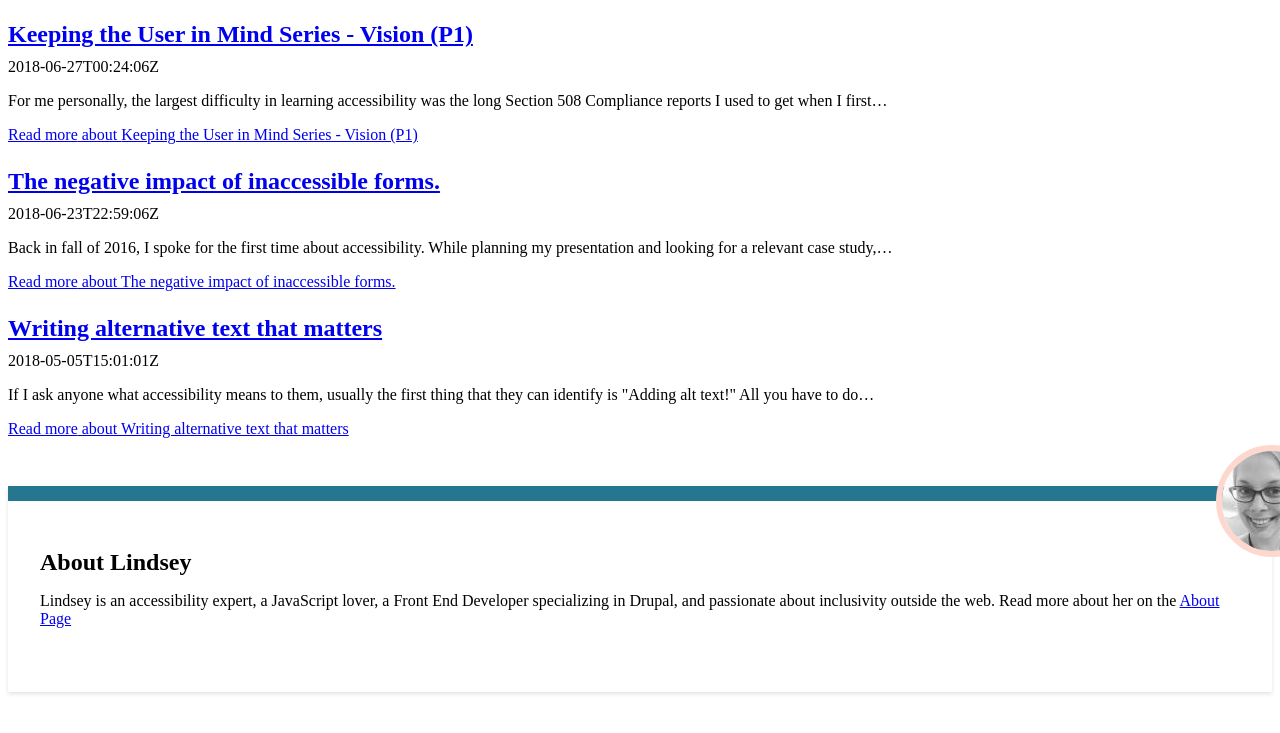
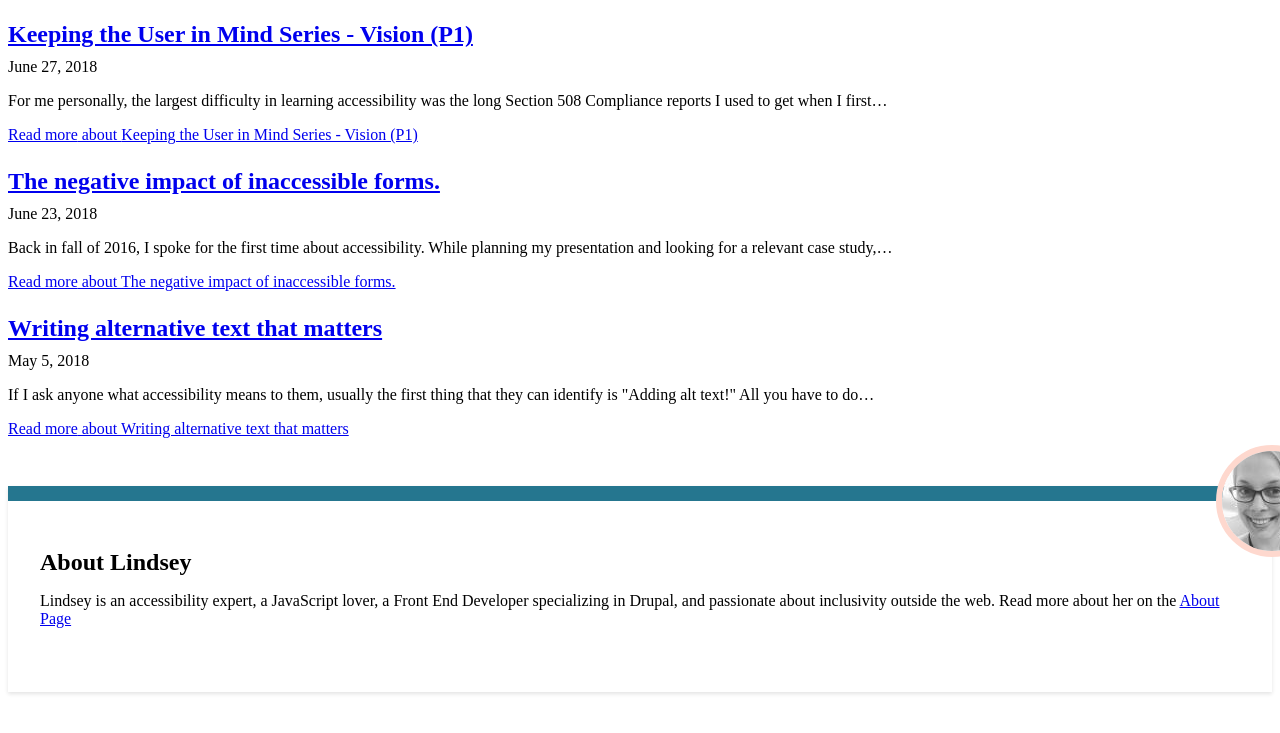
Before and after one commit to lkopacz/a11y-with-lindsey, a Gatsby site: page /blog in a window 1280 px wide. Shown: the part 113-846 px from the top of the page. Built offline with nearby package versions, Linux system fonts and the light colour scheme; Gatsby itself is replaced by a stand-in of ours.

Commit message:
Updating paths and dates. Updating date formatters.

```diff
--- a/src/pages/accessibility-ux-approach/index.md
+++ b/src/pages/accessibility-ux-approach/index.md
@@ -1,7 +1,7 @@
 ---
 title: Keeping the User in Mind Series - Vision (P1)
-date: "2018-06-27T00:24:06Z"
-path: "/user-mind-series-vision"
+date: "2018-06-27"
+path: "/blog/user-mind-series-vision"
 tags: ["screenreaders", "colorblind", "accessibility", "user experience"]
 published: true
 ---
--- a/src/pages/blog.js
+++ b/src/pages/blog.js
@@ -77,7 +77,7 @@ export const pageQuery = graphql`
         node {
           excerpt
           frontmatter {
-            date
+            date(formatString: "MMMM D, YYYY")
             title
             path
           }
--- a/src/pages/index.js
+++ b/src/pages/index.js
@@ -66,7 +66,7 @@ export const pageQuery = graphql`
         node {
           excerpt
           frontmatter {
-            date(formatString: "DD MMMM, YYYY")
+            date(formatString: "MMMM D, YYYY")
             title
             path
           }
--- a/src/pages/negative-impact-inaccessible-forms/index.md
+++ b/src/pages/negative-impact-inaccessible-forms/index.md
@@ -1,7 +1,7 @@
 ---
 title: The negative impact of inaccessible forms.
-date: "2018-06-23T22:59:06Z"
-path: "/negative-impact-inaccessible-forms"
+date: "2018-06-23"
+path: "/blog/negative-impact-inaccessible-forms"
 tags: ["screenreaders", "forms", "accessibility"]
 published: true
 ---
--- a/src/pages/writing-alternative-text-that-matters/index.md
+++ b/src/pages/writing-alternative-text-that-matters/index.md
@@ -1,7 +1,7 @@
 ---
 title: Writing alternative text that matters
-date: "2018-05-05T15:01:01Z"
-path: "/writing-alternative-text-matters"
+date: "2018-05-05"
+path: "/blog/writing-alternative-text-matters"
 tags: ["screenreaders", "images", "accessibility"]
 published: true
 ---
--- a/src/templates/blog-post.js
+++ b/src/templates/blog-post.js
@@ -63,7 +63,7 @@ export const pageQuery = graphql`
       html
       excerpt(pruneLength: 150)
       frontmatter {
-        date
+        date(formatString: "MMMM D, YYYY")
         path
         title
         tags
```
